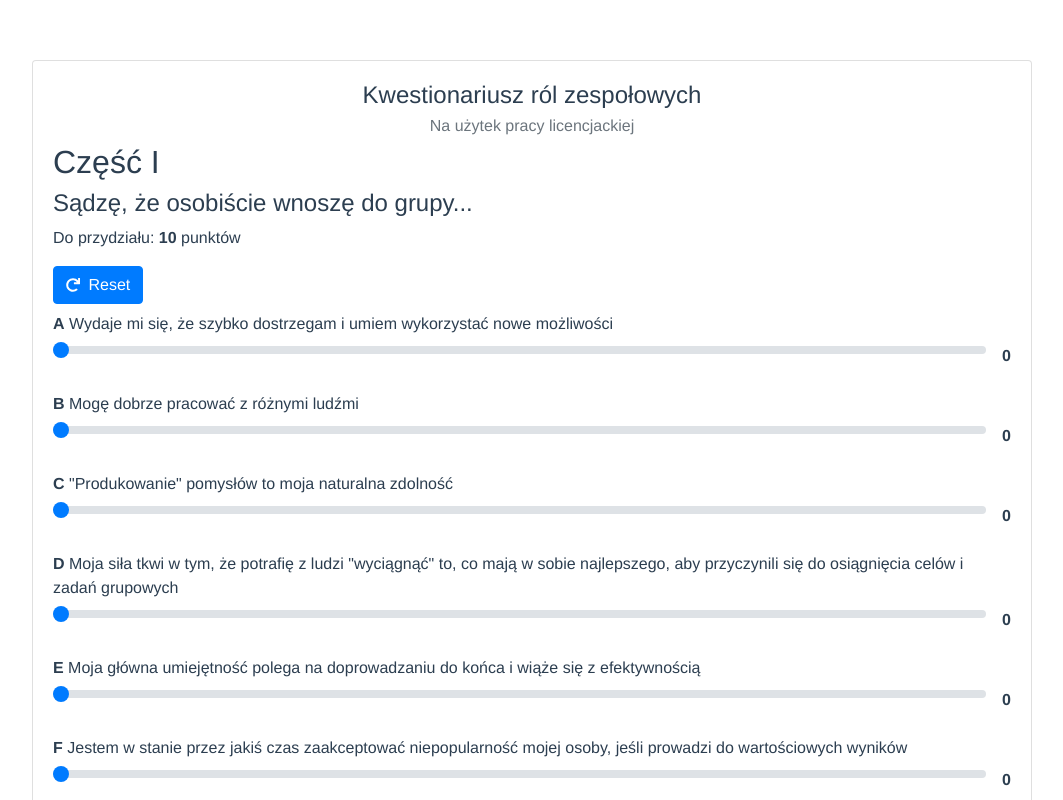
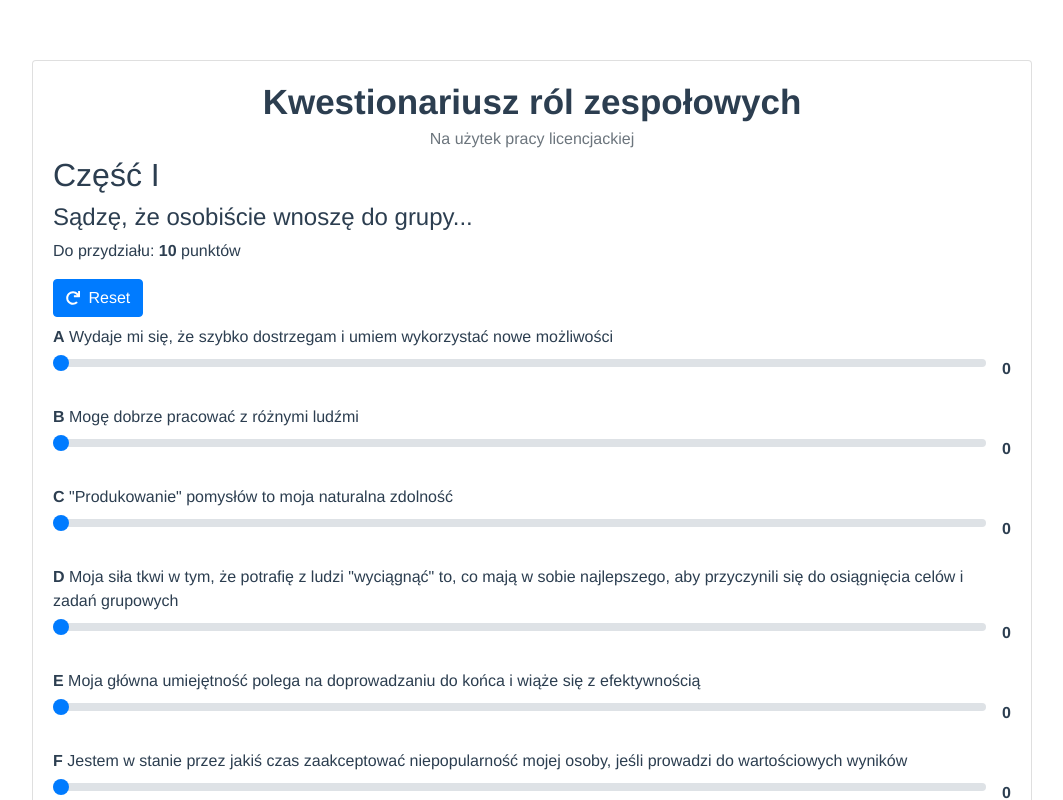
Before and after one commit to christopher-dabrowski/kwestionariusz-rol-zespolowych, a Vue app: page / in a window 1280 px wide. Shown: the top 800 px of the page, without its empty margins (108-1171 px from the left). Built offline with nearby package versions, Linux system fonts and the light colour scheme.

Commit message:
Add title style

```diff
--- a/src/App.vue
+++ b/src/App.vue
@@ -96,4 +96,9 @@ export default {
   margin-top: 60px;
   margin-bottom: 80px;
 }
+
+.card-title {
+  font-size: 35px;
+  font-weight: bolder;
+}
 </style>
```
